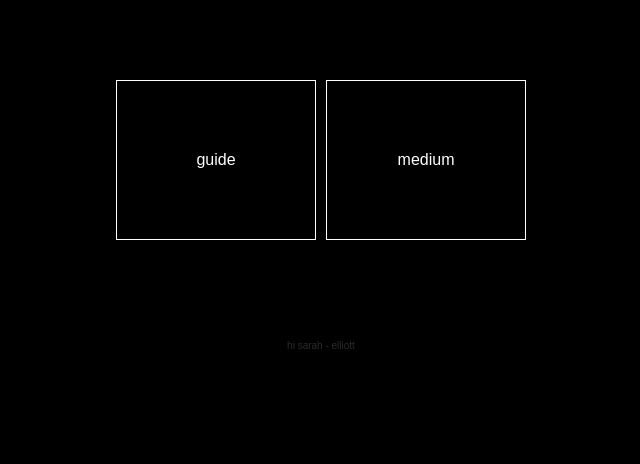
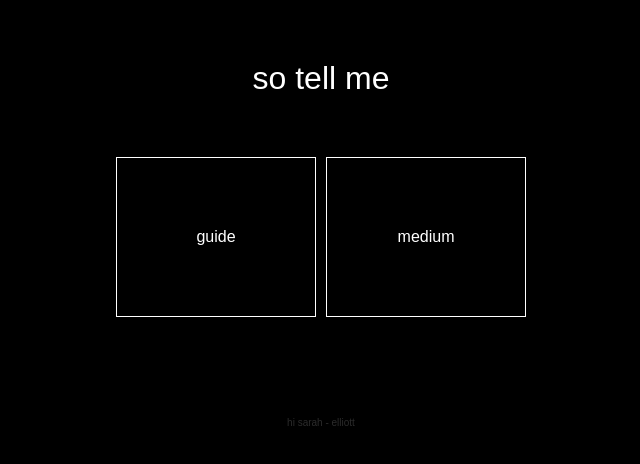
Before and after one commit to traumschifff/sotellme, a website: page public/index.html in a window 1280 px wide. Shown: the whole page, without its empty margins (319-959 px from the left). Drawn offline with Linux system fonts and the light colour scheme.

Commit message:
inferno island

```diff
--- a/public/index.html
+++ b/public/index.html
@@ -2,13 +2,18 @@
 <html lang="en">
 <head>
   <meta charset="UTF-8">
-  <title>ChatBot</title>
+  <title>so tell me</title>
   <style>
     *, *:before, *:after { box-sizing: border-box; }
     body {
         font-family: Arial, Helvetica, sans-serif;
         background-color: black;
         text-align: center;
+    }
+    h1 {
+        color: #fff;
+        font-weight: normal;
+        margin: 60px 0;
     }
     a {
         color: #fff;
```
